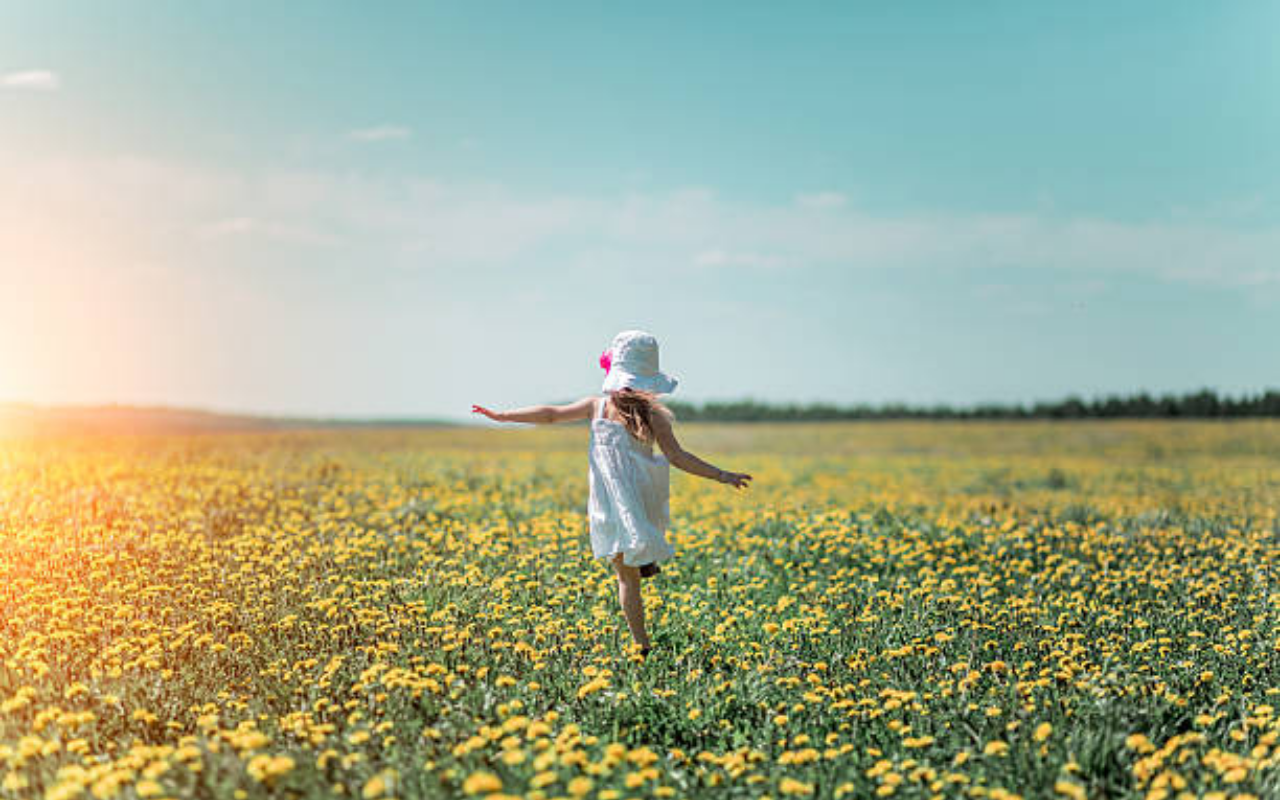
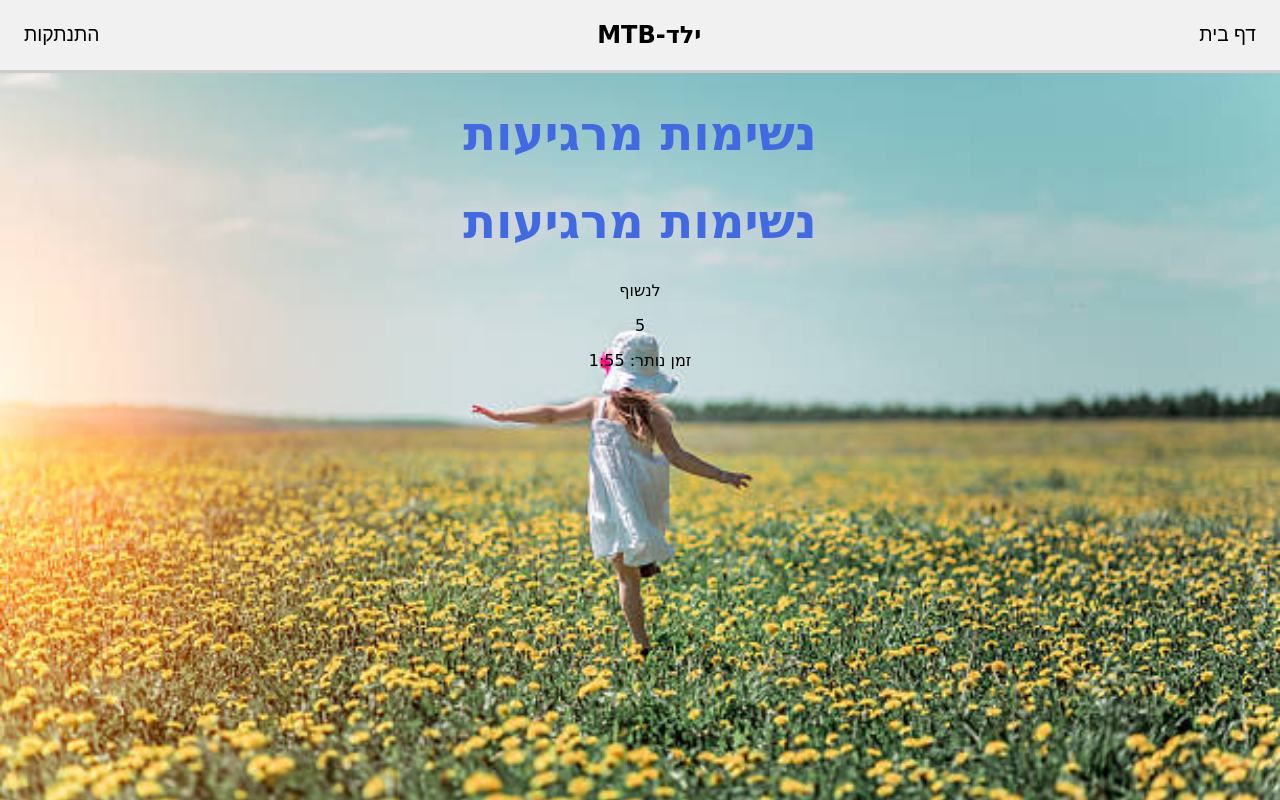
Before and after one commit to Hliran207/MTB, a React (Vite) app in the folder client/: page /Breath in a window 1280 px wide. Before the commit this address had no page. Built offline with nearby package versions, Linux system fonts and the light colour scheme.

Commit message:
breathing page

```diff
--- a/client/src/App.jsx
+++ b/client/src/App.jsx
@@ -5,6 +5,7 @@ import LogIn from "./HomePage/components/LogIn";
 import SignUp from "./HomePage/components/SignUp";
 import ChildLPage from "./ChildPage/components/ChildLPage";
 import ParantPage from "./parantpage/ParantPage";
+import Breath from "./ChildPage/Breath/Breath";
 function App() {
   return (
     <>
@@ -15,7 +16,7 @@ function App() {
           <Route path="/SignUp" element={<SignUp />}></Route>
           <Route path="/ChildPage" element={<ChildLPage />}></Route>
           <Route path="/ParantPage" element={<ParantPage />}></Route>
-
+          <Route path="/Breath" element={<Breath />}></Route>
         </Routes>
       </div>
     </>
--- /dev/null
+++ b/client/src/ChildPage/Breath/Breath.css
@@ -0,0 +1,37 @@
+body {
+  font-family: 'Comic Sans MS', cursive, sans-serif;
+  background-color: #f0f8ff;
+  text-align: center;
+}
+
+h1 {
+  color: #4169e1;
+  font-size: 3rem;
+  margin-top: 2rem;
+}
+
+.instructions {
+  display: flex;
+  flex-direction: column;
+  align-items: center;
+}
+
+.instructions p {
+  font-size: 2rem;
+  margin: 1rem;
+}
+
+.inhale {
+  color: #008000;
+  font-weight: bold;
+}
+
+.exhale {
+  color: #ff0000;
+  font-size: 4rem;
+}
+
+.timer {
+  color: #800080;
+  font-size: 4rem;
+}
--- /dev/null
+++ b/client/src/ChildPage/Breath/Breath.jsx
@@ -0,0 +1,14 @@
+import BreathingExercise from './BreathingExercise';
+import NavBarChildPage from '../components/NavBarChildPage';
+
+const Breath = () => {
+  return (
+    <div><NavBarChildPage />
+      <div className="tab-container"></div>
+      <h1>נשימות מרגיעות</h1>
+      <BreathingExercise />
+    </div>
+  );
+};
+
+export default Breath;
--- /dev/null
+++ b/client/src/ChildPage/Breath/BreathingExercise.jsx
@@ -0,0 +1,42 @@
+// eslint-disable-next-line no-unused-vars
+import React, { useState, useEffect } from 'react';
+import './Breath.css'
+const BreathingExercise = () => {
+  const [time, setTime] = useState(5);
+  const [inhale, setInhale] = useState(true);
+  const [intervalId, setIntervalId] = useState(null);
+  const [totalTime, setTotalTime] = useState(120);
+
+  useEffect(() => {
+    const interval = setInterval(() => {
+      setTime((prevTime) => prevTime - 1);
+    }, 1000);
+    setIntervalId(interval);
+
+    return () => clearInterval(interval);
+  }, []);
+
+  useEffect(() => {
+    if (time === 0) {
+      setTime(5);
+      setInhale((prevInhale) => !prevInhale);
+      setTotalTime((prevTotalTime) => prevTotalTime - 5);
+    }
+
+    if (totalTime === 0) {
+      clearInterval(intervalId);
+      alert('כל הכבוד! סיימנו את הנשימות המרגיעות');
+    }
+  }, [time, intervalId, totalTime]);
+
+  return (
+    <div>
+      <h1>נשימות מרגיעות</h1>
+      <p>{inhale ? 'לשאוף' : 'לנשוף'}</p>
+      <p>{time}</p>
+      <p>זמן נותר: {Math.floor(totalTime / 60)}:{(totalTime % 60).toString().padStart(2, '0')}</p>
+    </div>
+  );
+};
+
+export default BreathingExercise;
--- a/client/src/ChildPage/components/NavBarChildPage.jsx
+++ b/client/src/ChildPage/components/NavBarChildPage.jsx
@@ -1,11 +1,13 @@
-function NavBarChildPage() {
+/* eslint-disable no-undef */
+
+const NavBarChildPage = () => {
   return (
     <header className="NavBarChildPage">
       <button className="NavBarChildPage-button">התנתקות</button>
       <div className="NavBarChildPage-title">MTB-ילד</div>
-      <button className="NavBarChildPage-button home-button">דף בית</button>
+      <button className="NavBarChildPage-button home-button" onClick={() => { window.location.href = '/ChildPage'; }}>דף בית</button>
     </header>
   );
-}
+};
 
 export default NavBarChildPage;
--- a/client/src/ChildPage/components/TabChildPage.jsx
+++ b/client/src/ChildPage/components/TabChildPage.jsx
@@ -1,3 +1,4 @@
+/* eslint-disable react/prop-types */
 // Tab.jsx
 
 function TabChildPage({ tab }) {
```
